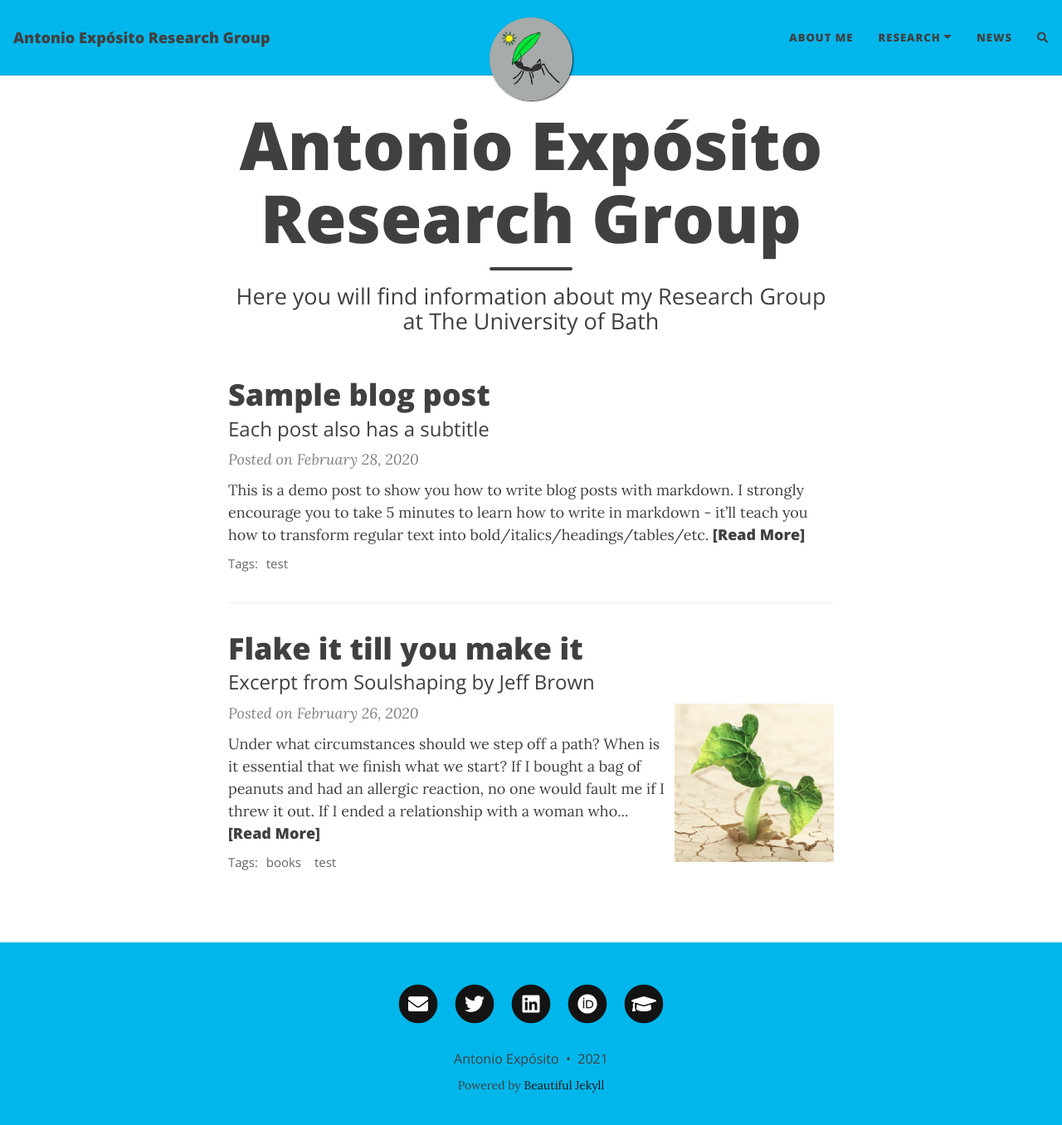
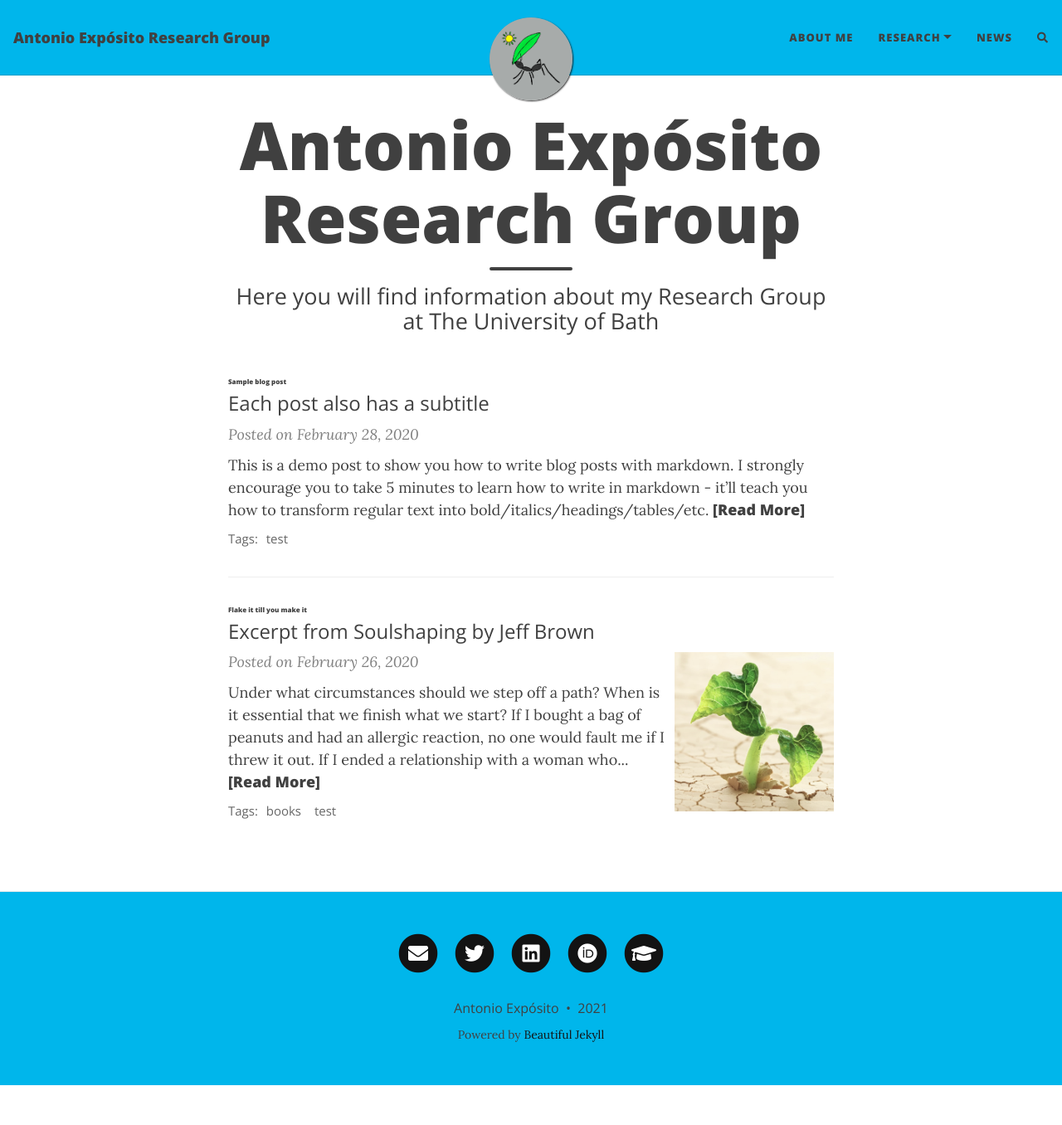
Before and after one commit to AntonioJExposito/AntonioJExposito.github.io, a Jekyll site: the page built from index.html, in a window 1280 px wide and 1369 px high. Shown: the top 1356 px of the window at 83% size. Built offline with Jekyll 4.4.1, drawn with Linux system fonts in a browser that asks for light colours; nearby versions of some CDN libraries; the list of posts is cut into pages by our own code; comment, search, counter and statistics services are not loaded.

Commit message:
Update beautifuljekyll.css

```diff
--- a/assets/css/beautifuljekyll.css
+++ b/assets/css/beautifuljekyll.css
@@ -31,7 +31,7 @@ h1,h2,h3,h4,h5,h6 {
   line-height: 1.1;
 }
 h1 {
-  font-size: 0.5rem;
+  font-size: 2.25rem;
 }
 h2 {
   font-size: 1.875rem;
@@ -539,7 +539,7 @@ footer .footer-custom-content {
 
 @media (min-width: 768px) {
   .post-preview .post-title {
-    font-size: 2.25rem;
+    font-size: 0.5rem;
   }
 }
 
```
